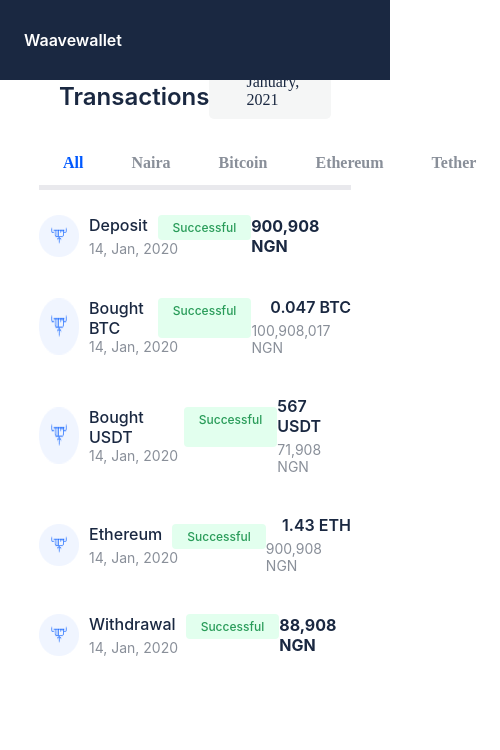
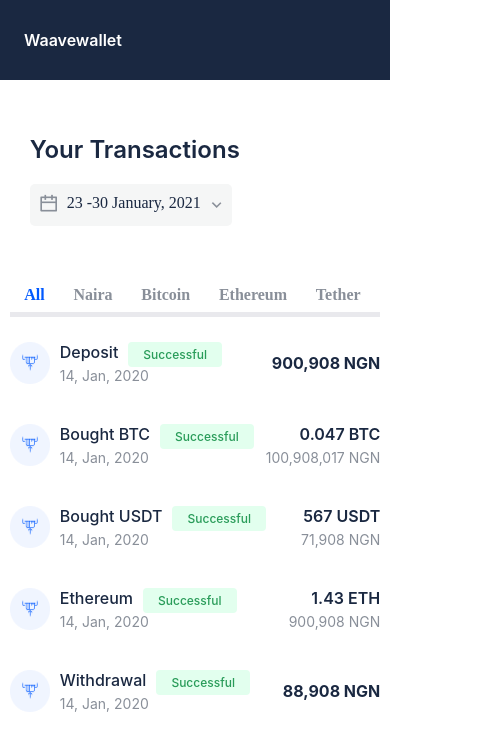
Before and after one commit to taofik-adeniyi/wave, a React (Create React App) app: page /transaction in a window 390 px wide. Shown: the top 750 px of the page, 500 px wide, since content can reach past the window. Built offline with nearby package versions, Linux system fonts and the light colour scheme; a web font is replaced by a local one.

Commit message:
transactions page mobile view done

```diff
--- a/src/pages/Transaction/index.js
+++ b/src/pages/Transaction/index.js
@@ -36,50 +36,23 @@
   return (
     <div>
       <Menu />
-      <div style={{ width: "80%", margin: "40px auto" }}>
-        <div
-          style={{
-            display: "flex",
-            justifyContent: "space-between",
-            alignItems: "center",
-            padding: "5px 20px",
-            marginBottom: "20px"
-          }}
-        >
-          <div style={{fontSize: '24px', color: '#1A2841', fontWeight: '600'}}>Your Transactions</div>
+      <div className="transaction-cover">
+        <div className="row-card-one">
+          <div className="your-transactions">Your Transactions</div>
           <DateFilter />
         </div>
 
-        <Tabs>
+        <Tabs className="tabs-holder">
 
-        <TabList
-          style={{
-            borderBottom: "5px solid #E9E9ED",
-            display: "flex",
-            flexDirection: "row",
-            marginBottom: "10px",
-            zIndex: 10
-          }}
-        >
-          {/* <> */}
-          <Tab className="menu" style={{color: '#0059FF'}}><div >All</div></Tab>
-          <Tab className="menu"><div >Naira</div></Tab>
-          <Tab className="menu"><div >Bitcoin</div></Tab>
-          <Tab className="menu"><div >Ethereum</div></Tab>
-          <Tab className="menu"><div >Tether</div></Tab>
-          {/* </> */}
+        <TabList className="tabs-listing">
+          <Tab className="menu" style={{color: '#0059FF'}}>All</Tab>
+          <Tab className="menu">Naira</Tab>
+          <Tab className="menu">Bitcoin</Tab>
+          <Tab className="menu">Ethereum</Tab>
+          <Tab className="menu">Tether</Tab>
         </TabList>
-        {/* <div style={{
-            borderBottom: "3px solid red",
-            display: "flex",
-            flexDirection: "row",
-            marginBottom: "10px",
-            position: "absolute",
-            marginTop: "-40px",
-            height: "5px",
-            width: "80%",
-          }}></div> */}
-        <TabPanel>
+
+        <TabPanel >
         <div onClick={showdeposit}>
         <TransactionList
           icon={deposit}
--- a/src/pages/Transaction/style.css
+++ b/src/pages/Transaction/style.css
@@ -1,6 +1,50 @@
+.transaction-cover {
+   width: 80%;
+   margin: 40px auto;
+}
+@media only screen and (max-width: 768px) {
+   .transaction-cover {
+      width: 95%;
+      margin: 130px auto;
+   }
+}
+.row-card-one {
+   width: 100%;
+   display: flex;
+   justify-content: space-between;
+   align-items: center;
+   padding: 5px 20px;
+   margin-bottom: 20px;
+   box-sizing: border-box;
+}
+@media only screen and (max-width: 768px) {
+   .row-card-one {
+      flex-direction: column;
+      gap: 20px;
+      justify-content: flex-start;
+      align-items: flex-start;
+   }
+}
+.your-transactions {
+   font-size: 24px;
+   color: #1A2841;
+   font-weight: 600
+}
+.tabs-holder {
+   margin-top: 50px;
+}
+.tabs-listing {
+   border-bottom: 5px solid #E9E9ED;
+   display: flex;
+   flex-direction: row;
+   z-index: 10;
+   width: 100%;
+   box-sizing: border-box;
+   margin: 0;
+   padding: 0;
+}
 .menu {
     display: flex;
-    align-items: center;
     color: #898F99;
     text-decoration:none !important;
     font-weight: 600 !important;
@@ -8,26 +52,25 @@
     font-family: Proxima Nova;
     border-bottom: 3px solid  transparent;
     transition: all .2s ease-in-out;
-    padding:10px 1.5rem;
-    cursor:pointer;
-    height:100%;
+    padding: 10px 1.5rem;
+    cursor: pointer;
+    box-sizing: border-box;
  }
- /* .menu:active{
-    background-color:#0D182C;
-    color:#0059FF;
- } */
- /* .menu:focus {
-    color: #0059FF;
+ @media only screen and (max-width: 450px) {
+    .menu {
+       padding: 5px 0.9rem;
     }
- .menu:visited {
-    color: #0059FF;
- } */
+ }
+
  .menu:hover{
-    /* color: #898F99; */
     transition: all .2s ease-in-out;
-    /* background-color:#0D182C; */
-    /* color:#fff; */
-    /* border-bottom:3px solid  #0059FF; */
-
-
 }
+.tabs-panelling {
+   width: 90%;
+   margin: 0 auto;
+}
+@media only screen and (max-width: 768px) {
+   .tabs-panelling {
+      padding: 0 10px;
+   }
+}
```
Lines whose indentation alone changed are shown as unchanged.
